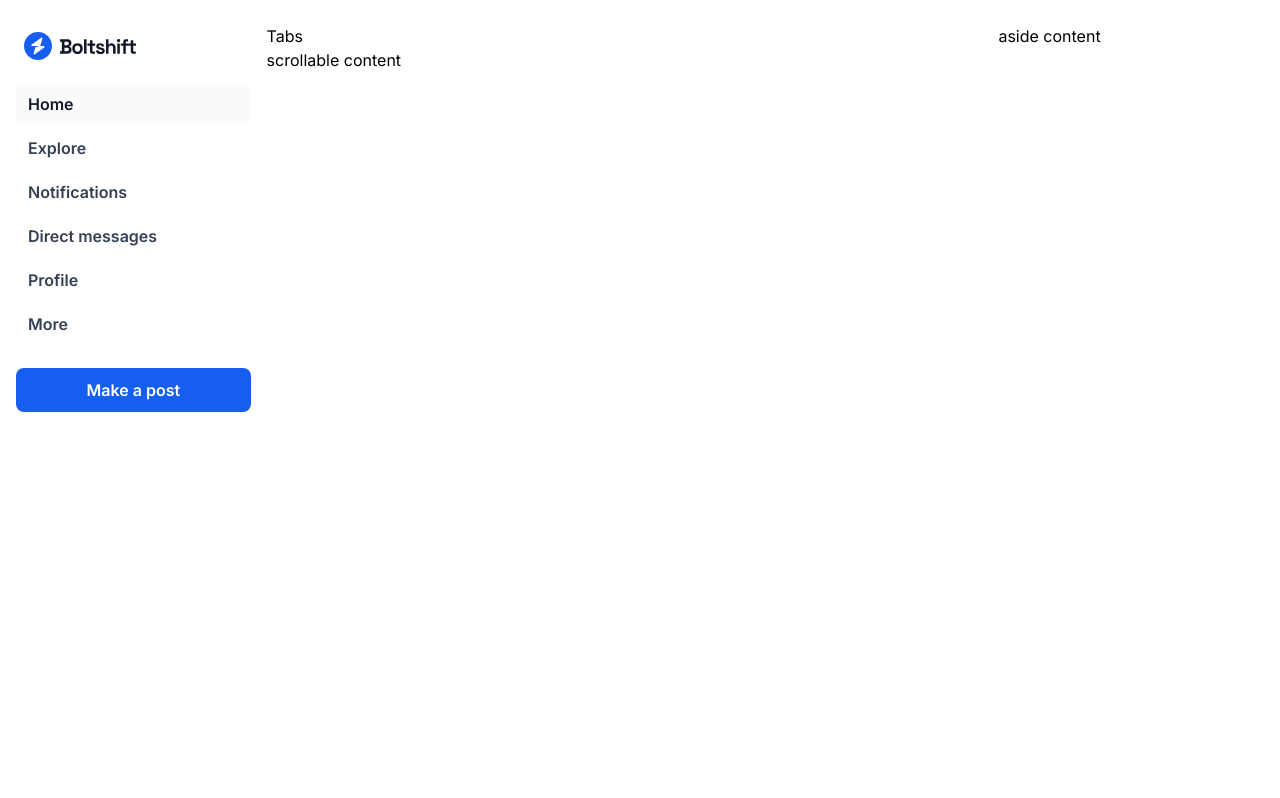
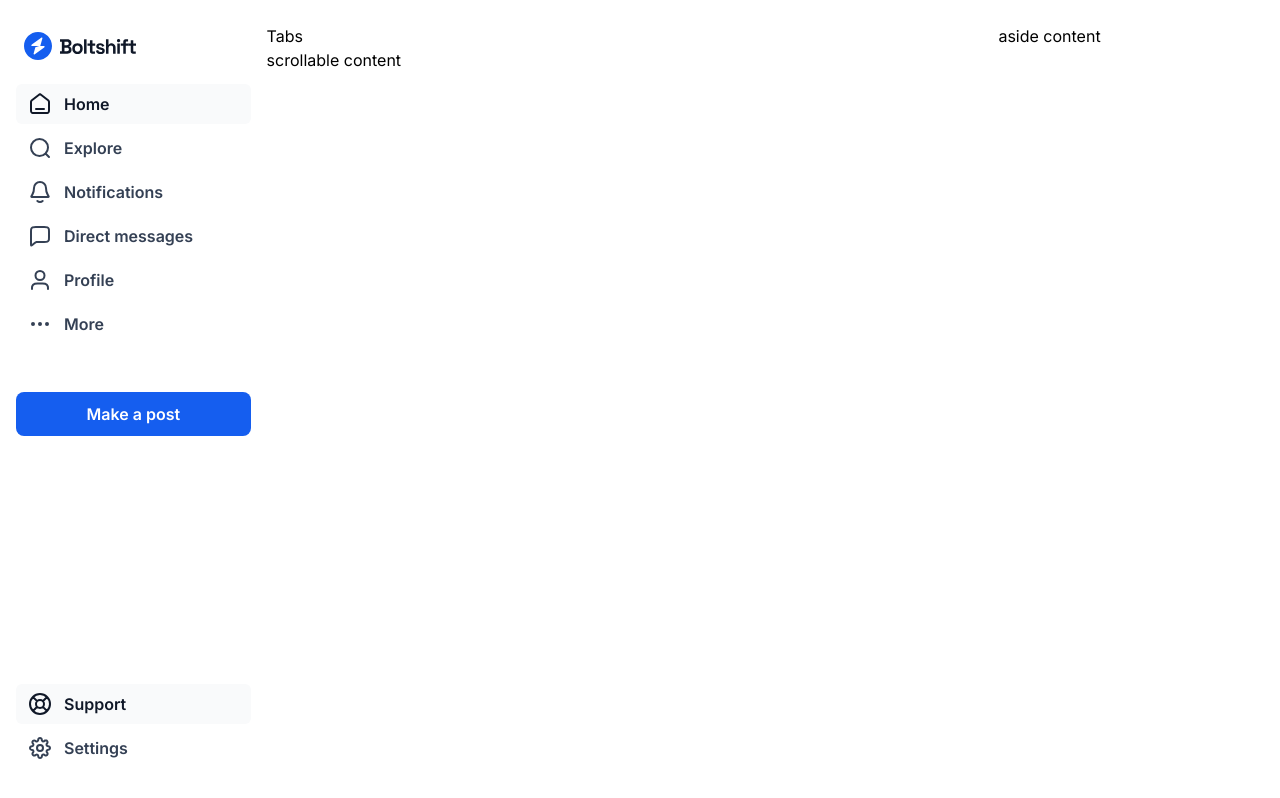
Before and after one commit to connermurphy/GoSwag-Assessment, a Next.js app: page / in a window 1280 px wide. Built offline with nearby package versions, Linux system fonts and the light colour scheme.

Commit message:
further nav additions

```diff
--- a/src/app/components/Layout/Nav.tsx
+++ b/src/app/components/Layout/Nav.tsx
@@ -8,14 +8,16 @@ import LogoIcon from '/public/logo_icon.svg';
 import LogoName from '/public/logo_name.svg';
 import Link from 'next/link';
 
-import { GSLink as Button, GSButton as Test} from '../UI/Button';
+import { GSLink as Button } from '../UI/Button';
 import { ButtonStyle } from '@/types/UI/IButton';
+
+import { BellIcon, BuoyIcon, EllipsisIcon, GearIcon, HomeIcon, MessageBubbleIcon, SearchIcon, UserIcon } from '../UI/Icons/GSIcon';
 
 const Nav = (): JSX.Element => {
 
     return (
         <nav className='w-[20.83%] py-8'>
-            <div className='flex flex-col gap-y-6'>
+            <div className='flex flex-col gap-y-6 h-full'>
                 <NavLogo />
                 <NavLinks />
             </div>
@@ -55,47 +57,51 @@ const StyledNavLink = styled(Link)`
     &.active,
     &:hover {
         background: var(--grey-50);
-        color: var(--grey-900)
+        color: var(--grey-900);
+
+        svg {
+            color: inherit;
+        }
     }
 `;
 
 const NavLinks = (): JSX.Element => {
     return (
-        <div className='px-4'>
+        <div className='flex flex-col gap-y-6 px-4 h-full'>
             <ul className='flex flex-col gap-y-1 mb-6'>
                 <li>
                     <StyledNavLink href='#' className='active'>
-                        {/* svg icon */}
+                        <HomeIcon />
                         Home
                     </StyledNavLink>
                 </li>
                 <li>
                     <StyledNavLink href='#'>
-                        {/* svg icon */}
+                        <SearchIcon />
                         Explore
                     </StyledNavLink>
                 </li>
                 <li>
                     <StyledNavLink href='#'>
-                        {/* svg icon */}
+                        <BellIcon />
                         Notifications
                     </StyledNavLink>
                 </li>
                 <li>
                     <StyledNavLink href='#'>
-                        {/* svg icon */}
+                        <MessageBubbleIcon />
                         Direct messages
                     </StyledNavLink>
                 </li>
                 <li>
                     <StyledNavLink href='#'>
-                        {/* svg icon */}
+                        <UserIcon />
                         Profile
                     </StyledNavLink>
                 </li>
                 <li>
                     <StyledNavLink href='#'>
-                        {/* svg icon */}
+                        <EllipsisIcon />
                         More
                     </StyledNavLink>
                 </li>
@@ -103,6 +109,22 @@ const NavLinks = (): JSX.Element => {
             <Button href='#' className='w-full' buttonStyle={ButtonStyle.primary}>
                 Make a post
             </Button>
+            <div className='mt-auto'>
+                <ul className='flex flex-col gap-y-1'>
+                    <li>
+                        <StyledNavLink href='#' className='active'>
+                            <BuoyIcon />
+                            Support
+                        </StyledNavLink>
+                    </li>
+                    <li>
+                        <StyledNavLink href='#'>
+                            <GearIcon />
+                            Settings
+                        </StyledNavLink>
+                    </li>
+                </ul>
+            </div>
         </div>
     )
 }
--- a/src/app/components/Skeleton.tsx
+++ b/src/app/components/Skeleton.tsx
@@ -6,7 +6,7 @@ const Skeleton = ({
     children
 }: Readonly<{ children: ReactNode }>): JSX.Element => {
     return (
-        <div className='flex flex-row flex-wrap'>
+        <div className='flex flex-row flex-wrap min-h-screen'>
             {/* nav */}
             <Nav />
 
```
